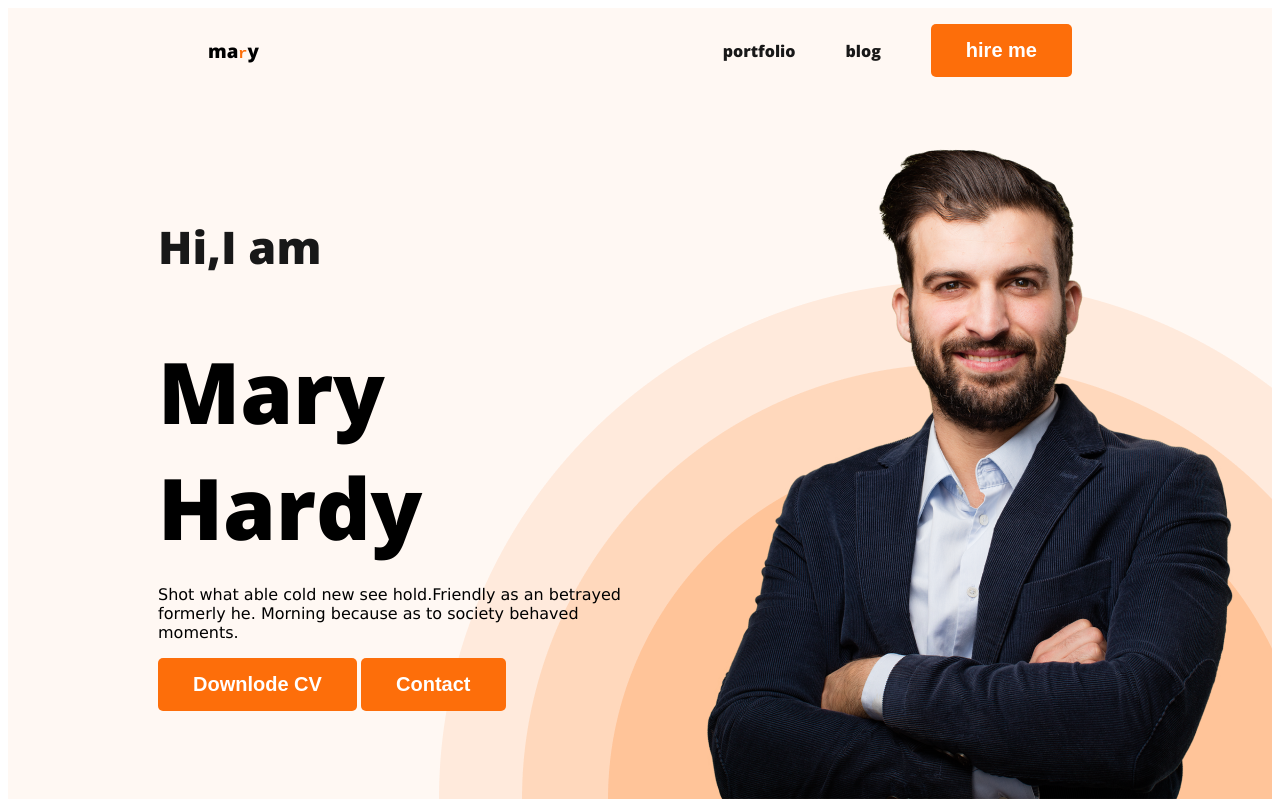
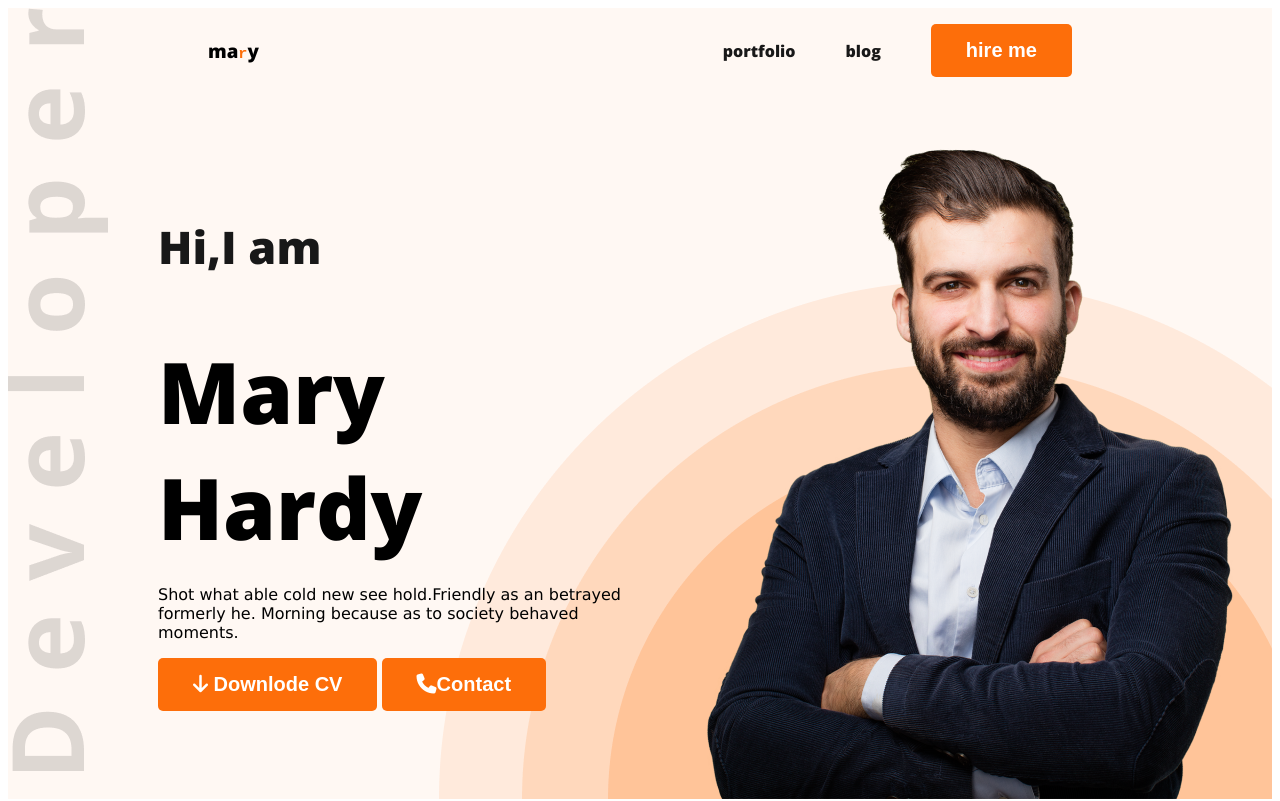
Before and after one commit to SohiMuhibe/webdeveloper-portfolio, a plain HTML site: page index.html in a window 1280 px wide. Shown: the top 801 px of the page. Drawn offline with nearby package versions, Linux system fonts and the light colour scheme.

Commit message:
i added somethings

```diff
--- a/index.html
+++ b/index.html
@@ -8,6 +8,7 @@
 <link rel="preconnect" href="https://fonts.gstatic.com" crossorigin>
 <link href="https://fonts.googleapis.com/css2?family=Open+Sans:wght@800&display=swap" rel="stylesheet">
     <link rel="stylesheet" href="style/portfolio.css">
+    <script src="https://kit.fontawesome.com/4a753d1d29.js" crossorigin="anonymous"></script>
 </head>
 <body>
     <header class="header">
@@ -24,8 +25,8 @@
           <h3 class="banner-greeting">Hi,I am</h3>
           <h1 class="banner-tittle">Mary Hardy</h1>
           <p class="banner-discription">Shot what able cold new see hold.Friendly as an betrayed formerly he. Morning because as to society behaved moments.</p>
-          <button class="button-primary">Downlode CV</button>
-          <button class="button-primary">Contact</button>
+          <button class="button-primary"><i class="fa-solid fa-arrow-down"></i> Downlode CV</button>
+          <button class="button-primary"> <i class="fa-solid fa-phone"></i>Contact</button>
         </div>
         <img class="profile-picture" src="images/hardy.png" alt="">
        </div>
--- a/style/portfolio.css
+++ b/style/portfolio.css
@@ -64,9 +64,9 @@ nav a {
 /*header related stiles */
 .header {
     background-color: #FFF8F3;
-    background-image: url(../images/header_bg.png);
+    background-image: url('../images/header_bg.png'),url('../images/developer.png');
     background-repeat: no-repeat;
-    background-position: bottom right;
+    background-position: bottom right,top left;
 }
 
 .banner {
@@ -80,7 +80,7 @@ nav a {
     max-width: 500px;
 }
 
-}
+
 
 .banner .profile-picture {
     width: 584px
@@ -127,7 +127,7 @@ main {
     justify-content: space-around;
 }
 
-.section-title {
+.section-tittle {
     text-align: center;
 }
 
```
Also changed, not shown: 1 other file.
